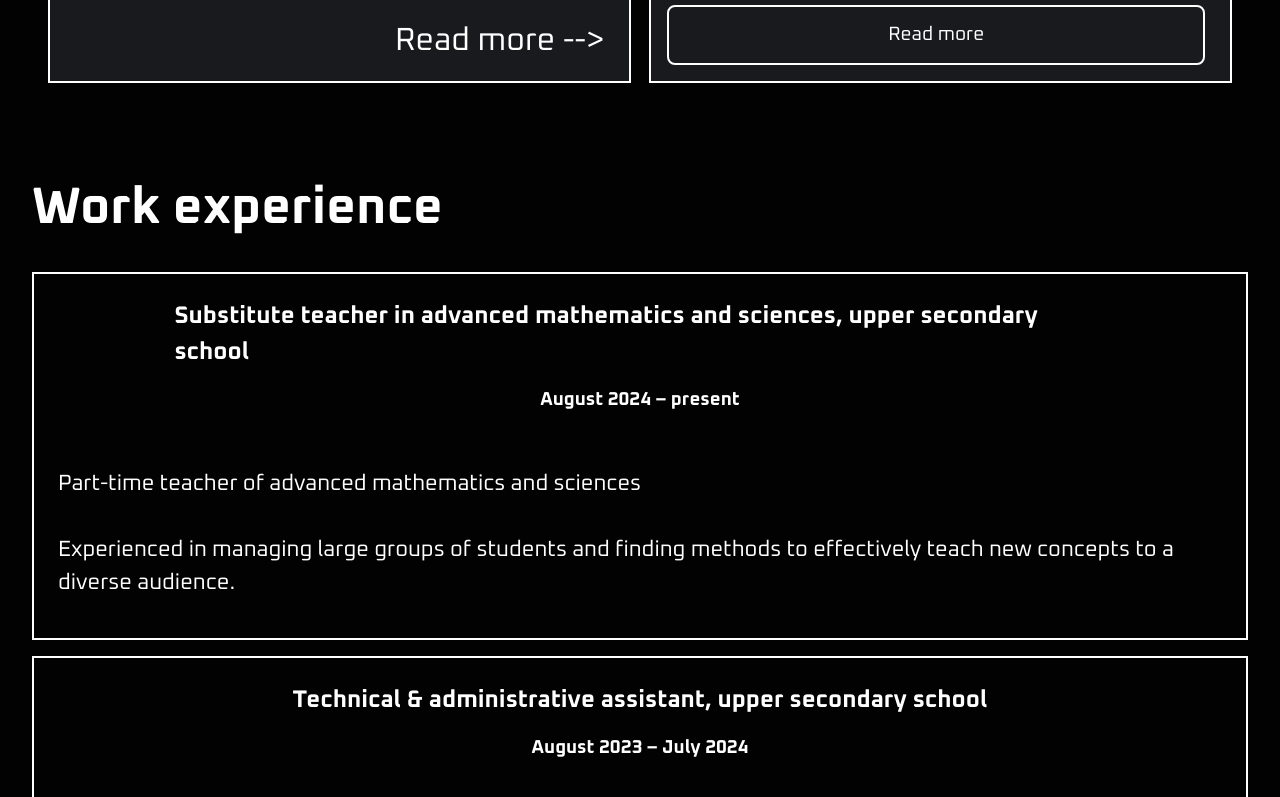
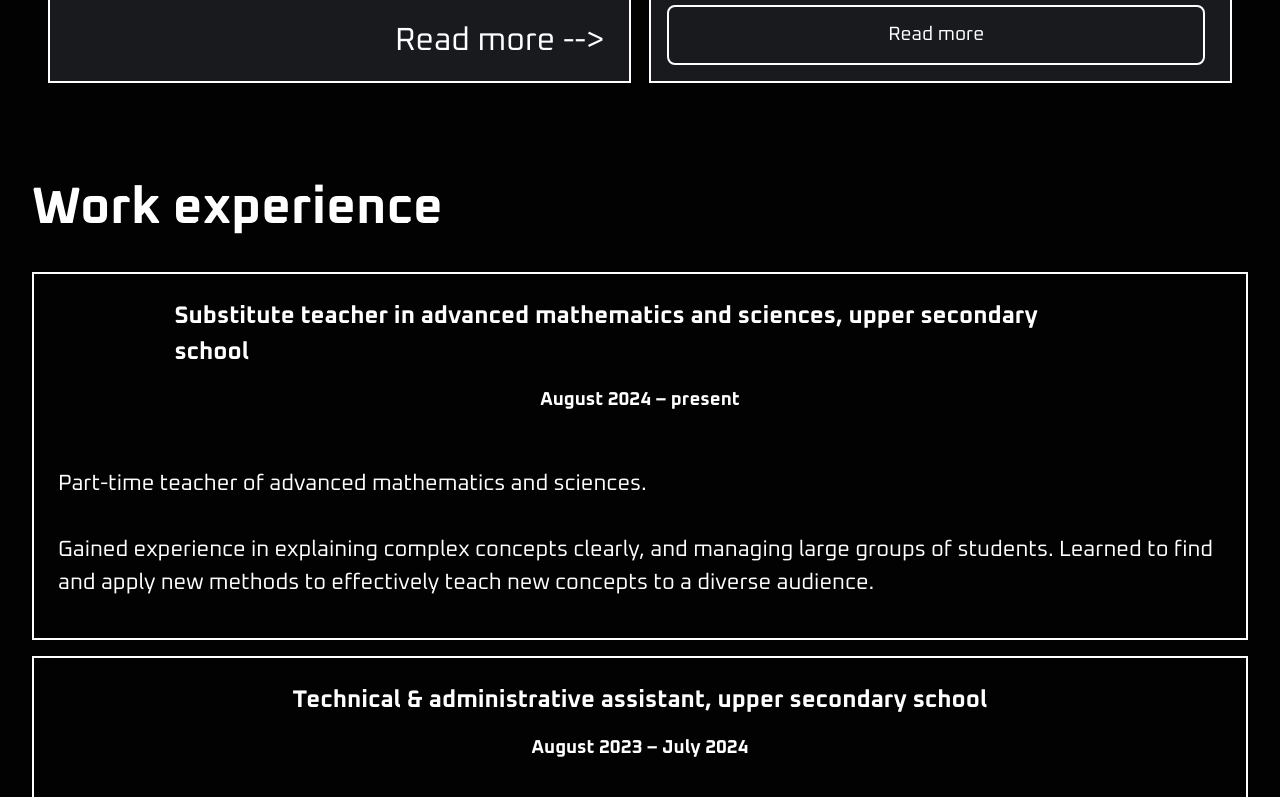
Before and after one commit to silentwinter0/portfolio, a React (Vite) app: page / in a window 1280 px wide. Shown: the part 2675-3472 px from the top of the page. Built offline with nearby package versions, Linux system fonts and the light colour scheme.

Commit message:
Added text to work experience

```diff
--- a/src/pages/FrontPage.jsx
+++ b/src/pages/FrontPage.jsx
@@ -36,7 +36,7 @@ function FrontPage() {
             <Article
               imageSrc=""
               title="Information Networks, Bachelor of Science student at Aalto University"
-              subtitle="2024–present"
+              subtitle="2024 – present"
               content={
                 <>
                 The Information Networks major prepares socially conscious
@@ -75,11 +75,11 @@ function FrontPage() {
             subtitle="August 2024 – present"
             content={
               <>
-                Part-time teacher of advanced mathematics and sciences
+                Part-time teacher of advanced mathematics and sciences.
                 <br/><br/>
-                Experienced in managing large groups of students and
-                finding methods to effectively teach new concepts to a
-                diverse audience.
+                Gained experience in explaining complex concepts clearly, and
+                managing large groups of students. Learned to find and apply new
+                 methods to effectively teach new concepts to a diverse audience.
               </>
             }
             link="./"
```
